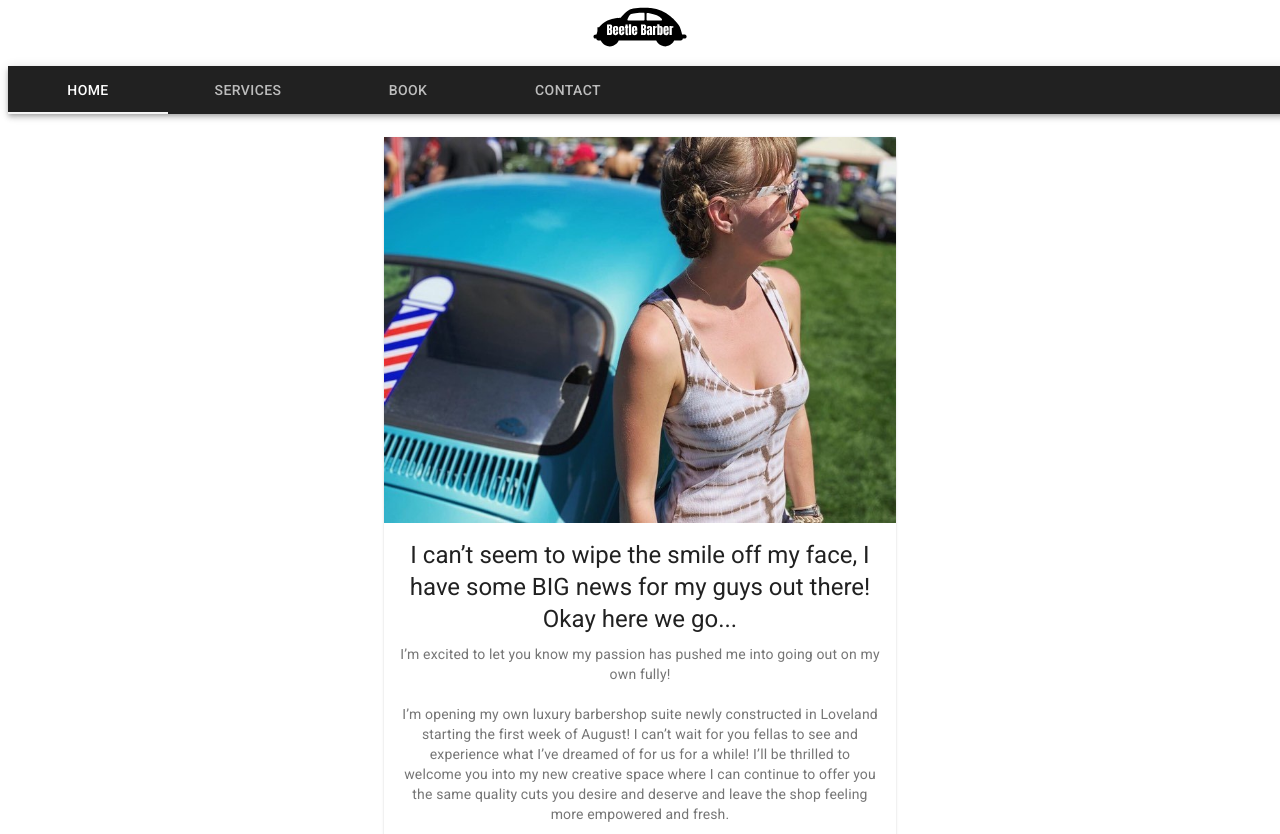
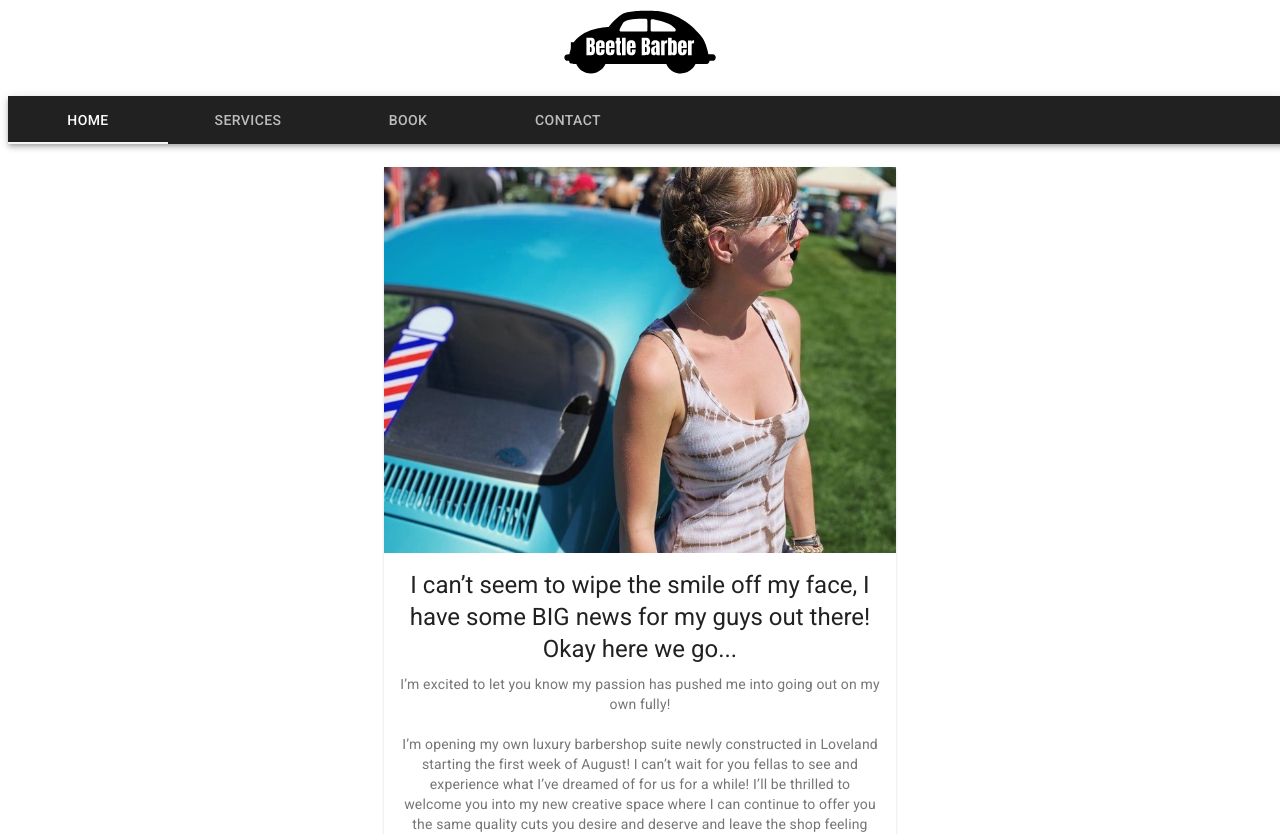
Before and after one commit to rdren0/BeetleB, a React (Create React App) app: page / in a window 1280 px wide. Shown: the top 834 px of the page. Built offline with nearby package versions, Linux system fonts and the light colour scheme.

Commit message:
logo size

```diff
--- a/src/App.js
+++ b/src/App.js
@@ -25,9 +25,9 @@ const theme = createMuiTheme({
 const useStyles = makeStyles((theme) => ({
   logo: {
     // padding: "2px",
-    height: "8vh",
-    width: "15vw",
-    margin: "-5px",
+    height: "13vh",
+    width: "35vw",
+    margin: "-10px",
   },
 }));
 
```
